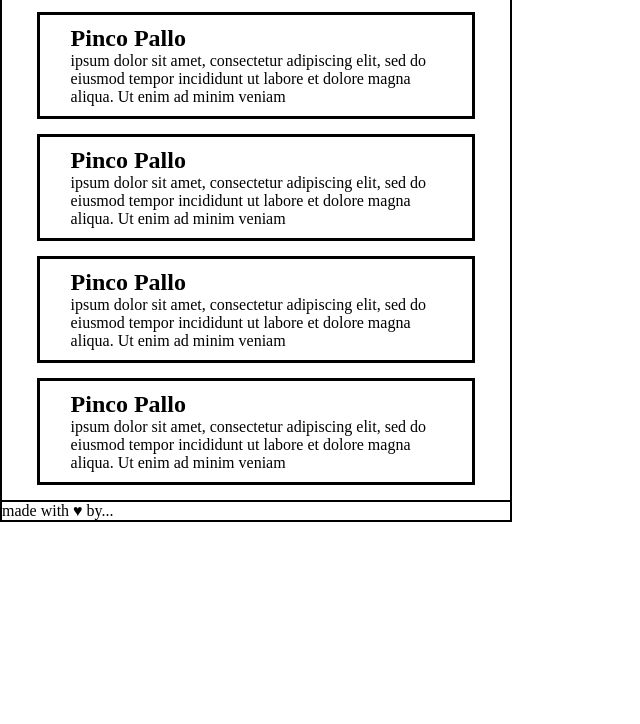
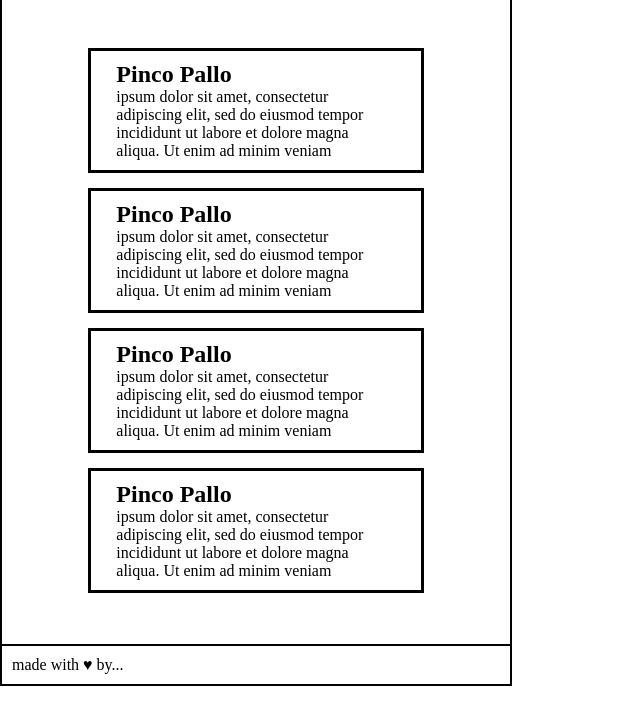
Before and after one commit to desmoveronica2002-bot/htmlcss-wireframe, a plain HTML site: page index.html in a window 1280 px wide. Shown: the part 54-778 px from the top of the page, without its empty margins (0-640 px from the left). Drawn offline with Linux system fonts and the light colour scheme.

Commit message:
correzione4

```diff
--- a/index.html
+++ b/index.html
@@ -24,29 +24,29 @@
 
      <!-- parte 2-->
      <main>
-       <section class="dimensione">
+       <section class="dimension">
            <div class="card">
                 <h2>Pinco Pallo</h2>
-                <p class="paragrafo">ipsum dolor sit amet, consectetur adipiscing elit, sed do eiusmod tempor incididunt ut labore et dolore magna aliqua. Ut enim ad minim veniam</p>
+                <p class="card-text">ipsum dolor sit amet, consectetur adipiscing elit, sed do eiusmod tempor incididunt ut labore et dolore magna aliqua. Ut enim ad minim veniam</p>
 
             </div>
 
 
             <div class="card">
                 <h2>Pinco Pallo</h2>
-                <p class="paragrafo">ipsum dolor sit amet, consectetur adipiscing elit, sed do eiusmod tempor incididunt ut labore et dolore magna aliqua. Ut enim ad minim veniam</p>
+                <p class="card-text">ipsum dolor sit amet, consectetur adipiscing elit, sed do eiusmod tempor incididunt ut labore et dolore magna aliqua. Ut enim ad minim veniam</p>
 
             </div >
             <div class="card">
 
                 <h2>Pinco Pallo</h2>
-                <p class="paragrafo">ipsum dolor sit amet, consectetur adipiscing elit, sed do eiusmod tempor incididunt ut labore et dolore magna aliqua. Ut enim ad minim veniam</p>
+                <p class="card-text">ipsum dolor sit amet, consectetur adipiscing elit, sed do eiusmod tempor incididunt ut labore et dolore magna aliqua. Ut enim ad minim veniam</p>
 
             </div>
             <div class="card">
 
                 <h2>Pinco Pallo</h2>
-                <p class="paragrafo">ipsum dolor sit amet, consectetur adipiscing elit, sed do eiusmod tempor incididunt ut labore et dolore magna aliqua. Ut enim ad minim veniam</p>
+                <p class="card-text">ipsum dolor sit amet, consectetur adipiscing elit, sed do eiusmod tempor incididunt ut labore et dolore magna aliqua. Ut enim ad minim veniam</p>
 
             </div>
 
--- a/style.CSS
+++ b/style.CSS
@@ -16,7 +16,7 @@
 
 }
 
-.dimensine {
+.dimension {
 
     align-items: center;
     margin: 10%;
@@ -31,11 +31,11 @@
 
          }
 
-h2{
+h2 {
     margin-left:5%;
         }
 
-.paragrafo {
+.card-text {
     margin-left:5%;
     margin-right: 5%;
 
@@ -47,3 +47,7 @@
     background-color: black;
 
 }
+
+footer {
+    padding: 10px;
+}
```
Lines whose indentation alone changed are shown as unchanged.
